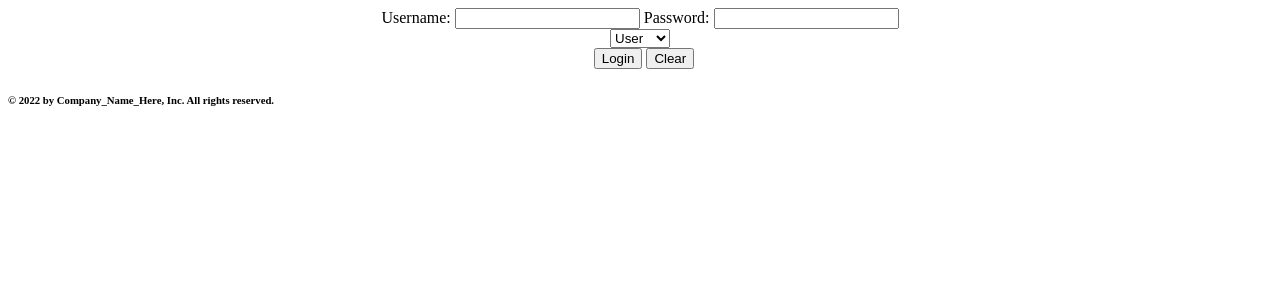
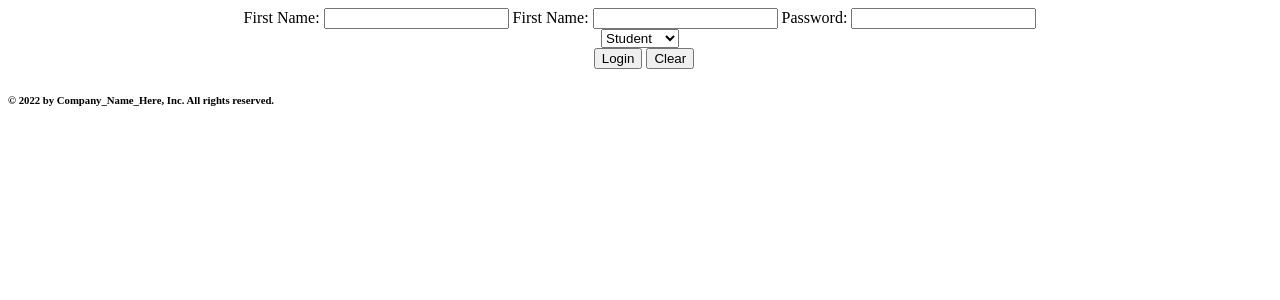
Before and after one commit to Joseph-Pepe/Software_Engineering_II_Project, a PHP site: page /Login_Page.php in a window 1280 px wide. Shown: the part 82-382 px from the top of the page. Run offline with PHP 8.4, Linux system fonts and the light colour scheme.

Commit message:
Update Login_Page.php

```diff
--- a/Login_Page.php
+++ b/Login_Page.php
@@ -14,7 +14,10 @@
 
     <form method = "post" align = "center" action = "process_login.php">
 	 <div id = "data">
-	    <label>Username:</label>
+	    <label>First Name:</label>
+	    <input type = "text" name = "user_name" required>
+
+            <label>First Name:</label>
 	    <input type = "text" name = "user_name" required>
 
 	    <label>Password:</label>
@@ -22,8 +25,8 @@
 	 </div>
 
 	 <select name = "user_role">
-	    <option value = "user">User</option>
-	    <option value = "admin">Admin</option>
+	    <option value = "student">Student</option>
+	    <option value = "instructor">Instructor</option>
 	 </select>
 
 
```
